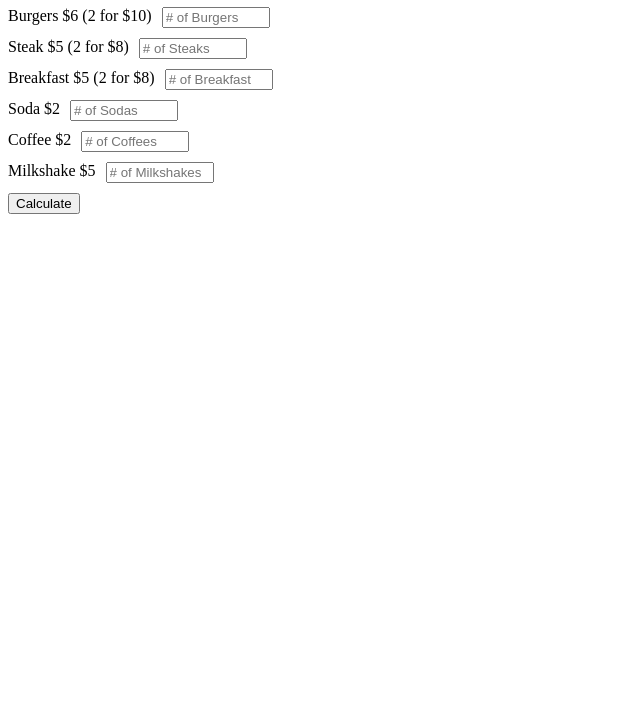
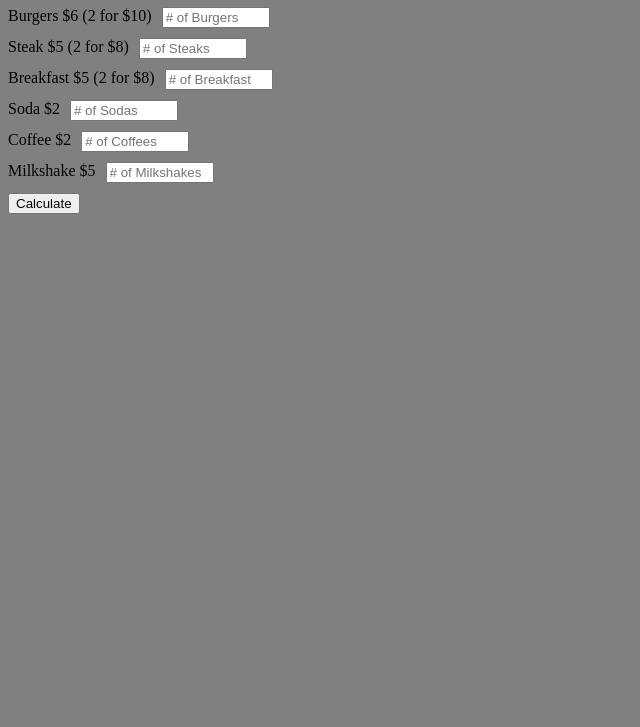
Before and after one commit to JayPTucker/RexsDiner, a plain HTML site: page index.html in a window 1280 px wide. Shown: the part 73-800 px from the top of the page, without its empty margins (0-640 px from the left). Drawn offline with Linux system fonts and the light colour scheme.

Commit message:
Changed Body
- Got tired of being blinded at 1am

```diff
--- a/index.html
+++ b/index.html
@@ -15,6 +15,10 @@
         .order-item input {
             justify-self: start; /* Align inputs to start */
             width: 100px; /* Set a fixed width for inputs */
+        }
+
+        body {
+            background-color: gray !important;
         }
     </style>
 </head>
```
